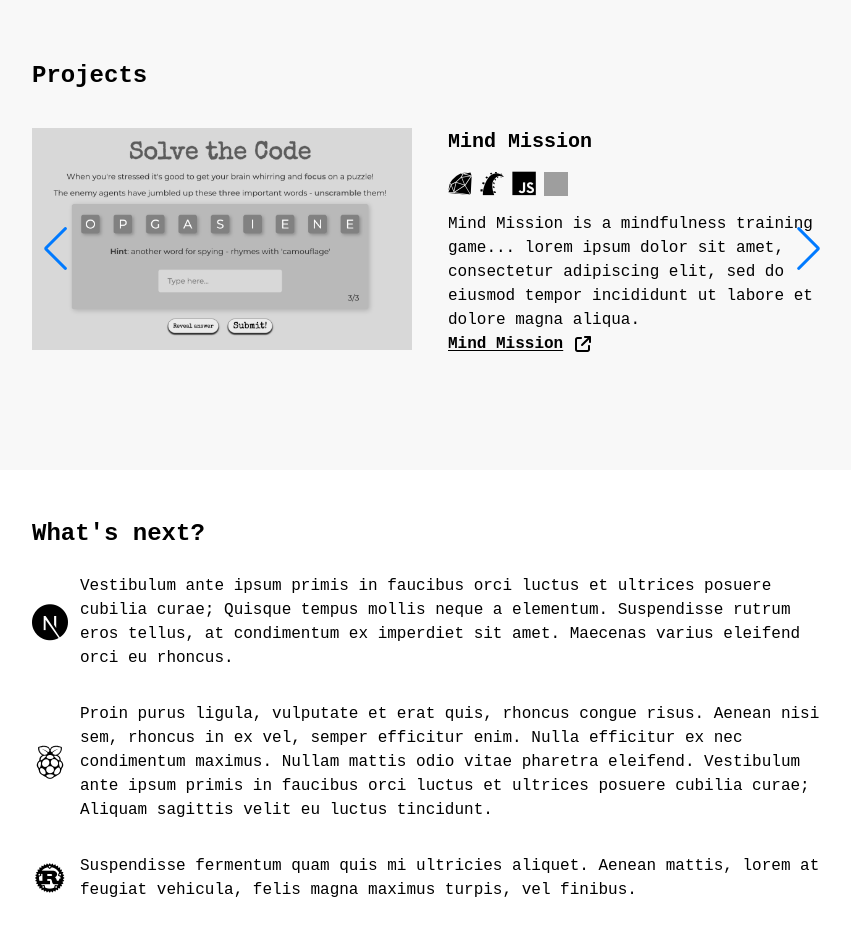
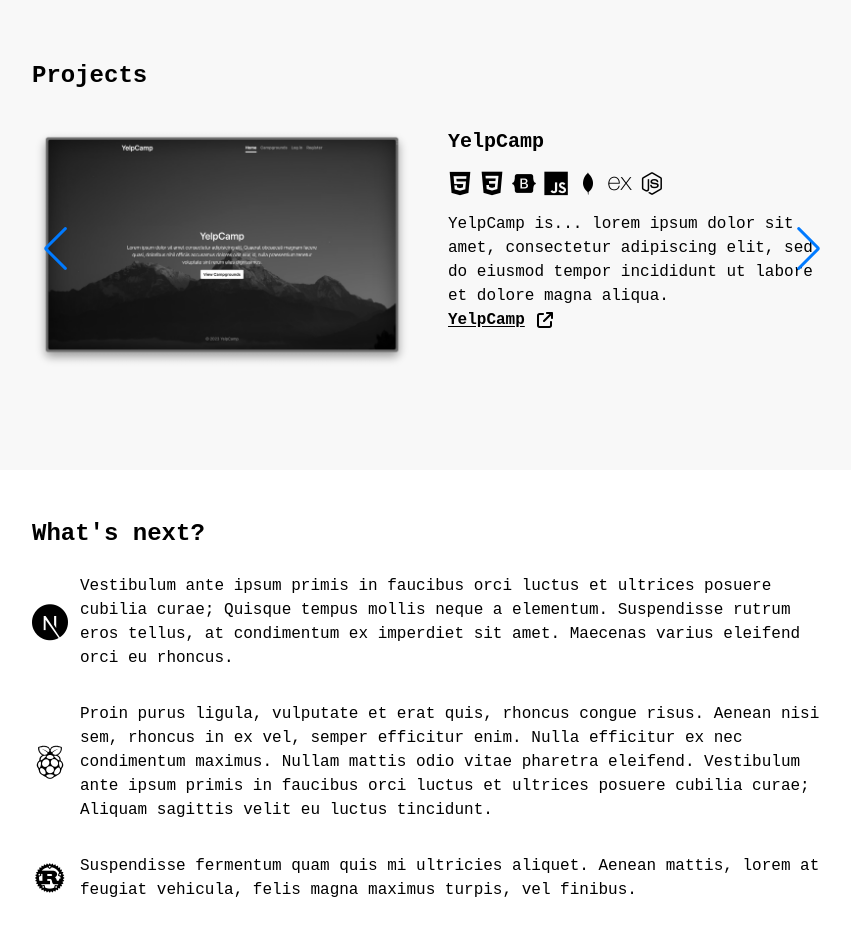
Before and after one commit to zacnation/react-portfolio, a React (Vite) app: page / in a window 1280 px wide. Shown: the part 1760-2685 px from the top of the page, without its empty margins (208-1059 px from the left). Built offline with nearby package versions, Linux system fonts and the light colour scheme; grey boxes are pictures that could not be loaded.

Commit message:
Reorder carousel

```diff
--- a/src/components/Carousel.jsx
+++ b/src/components/Carousel.jsx
@@ -17,17 +17,6 @@ export default function Carousel() {
         className="Carousel"
         {...swiperOptions}
       >
-        <SwiperSlide>
-          <Slide
-            img={'mindmissiongray.png'}
-            title={'Mind Mission'}
-            description={
-              'Mind Mission is a mindfulness training game... lorem ipsum dolor sit amet, consectetur adipiscing elit, sed do eiusmod tempor incididunt ut labore et dolore magna aliqua.'
-            }
-            techs={['ruby', 'rails', 'javascript', 'stimulus']}
-            link="https://www.mind-mission.me/"
-          />
-        </SwiperSlide>
         <SwiperSlide>
           <Slide
             img={'yelpcampgray.png'}
@@ -58,6 +47,17 @@ export default function Carousel() {
             link="https://www.mind-mission.me/"
           />
         </SwiperSlide>
+        <SwiperSlide>
+          <Slide
+            img={'mindmissiongray.png'}
+            title={'Mind Mission'}
+            description={
+              'Mind Mission is a mindfulness training game... lorem ipsum dolor sit amet, consectetur adipiscing elit, sed do eiusmod tempor incididunt ut labore et dolore magna aliqua.'
+            }
+            techs={['ruby', 'rails', 'javascript', 'stimulus']}
+            link="https://www.mind-mission.me/"
+          />
+        </SwiperSlide>
       </Swiper>
     </div>
   );
```
